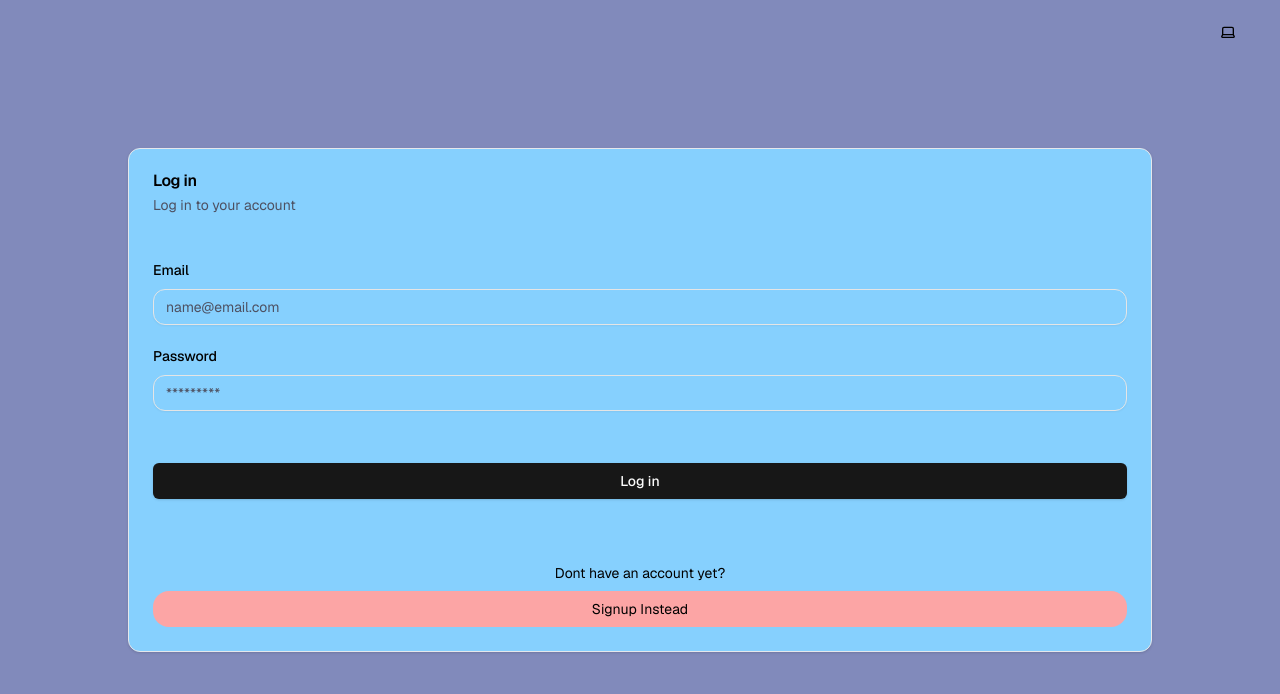
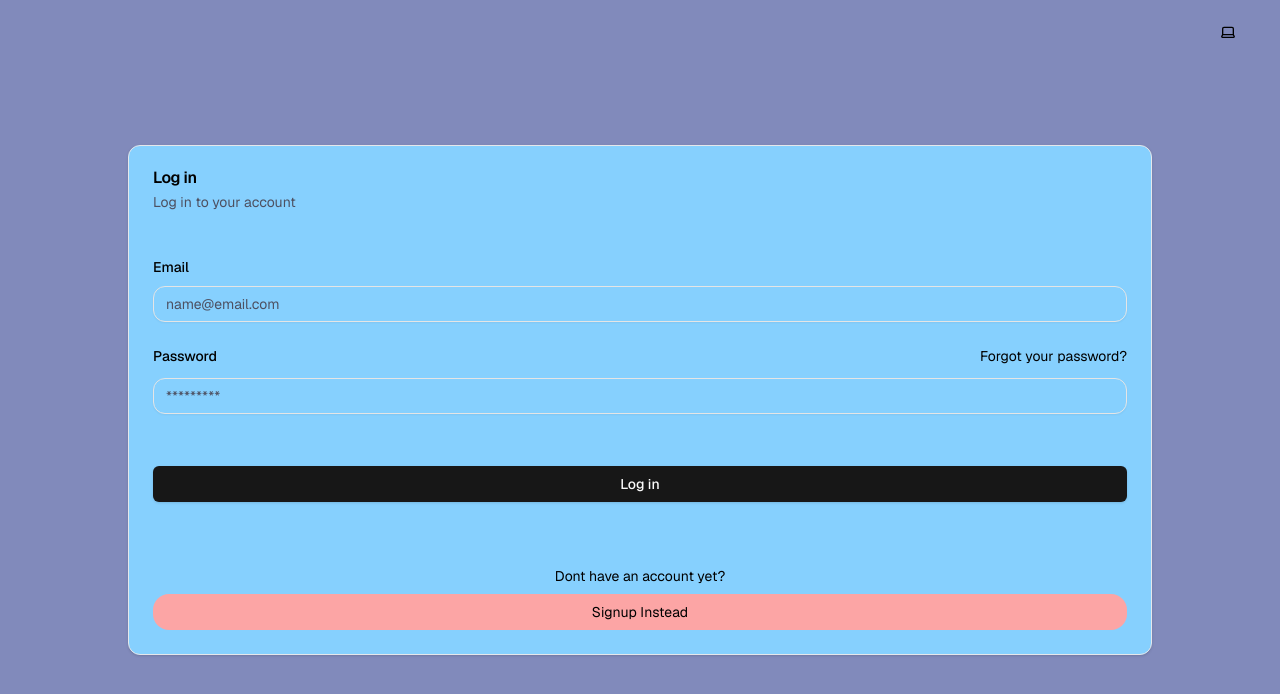
Before and after one commit to VanshAnand1/BLOG-2, a Next.js app: page /auth/login in a window 1280 px wide. Shown: the top 694 px of the page. Built offline with nearby package versions, Linux system fonts and the light colour scheme.

Commit message:
BG-3 fix: added forgot password button to login form

```diff
--- a/components/auth/login-form.tsx
+++ b/components/auth/login-form.tsx
@@ -90,7 +90,16 @@ export default function LoginForm({
                 />
               </div>
               <div className="flex flex-col gap-3">
-                <Label htmlFor="password">Password</Label>
+                <div className="flex items-center">
+                  <Label htmlFor="password">Password</Label>
+
+                  <Link
+                    href="/auth/forgot-password"
+                    className="ml-auto inline-block text-sm underline-offset-4 hover:underline"
+                  >
+                    Forgot your password?
+                  </Link>
+                </div>
                 <Input
                   type="password"
                   id="password"
```
